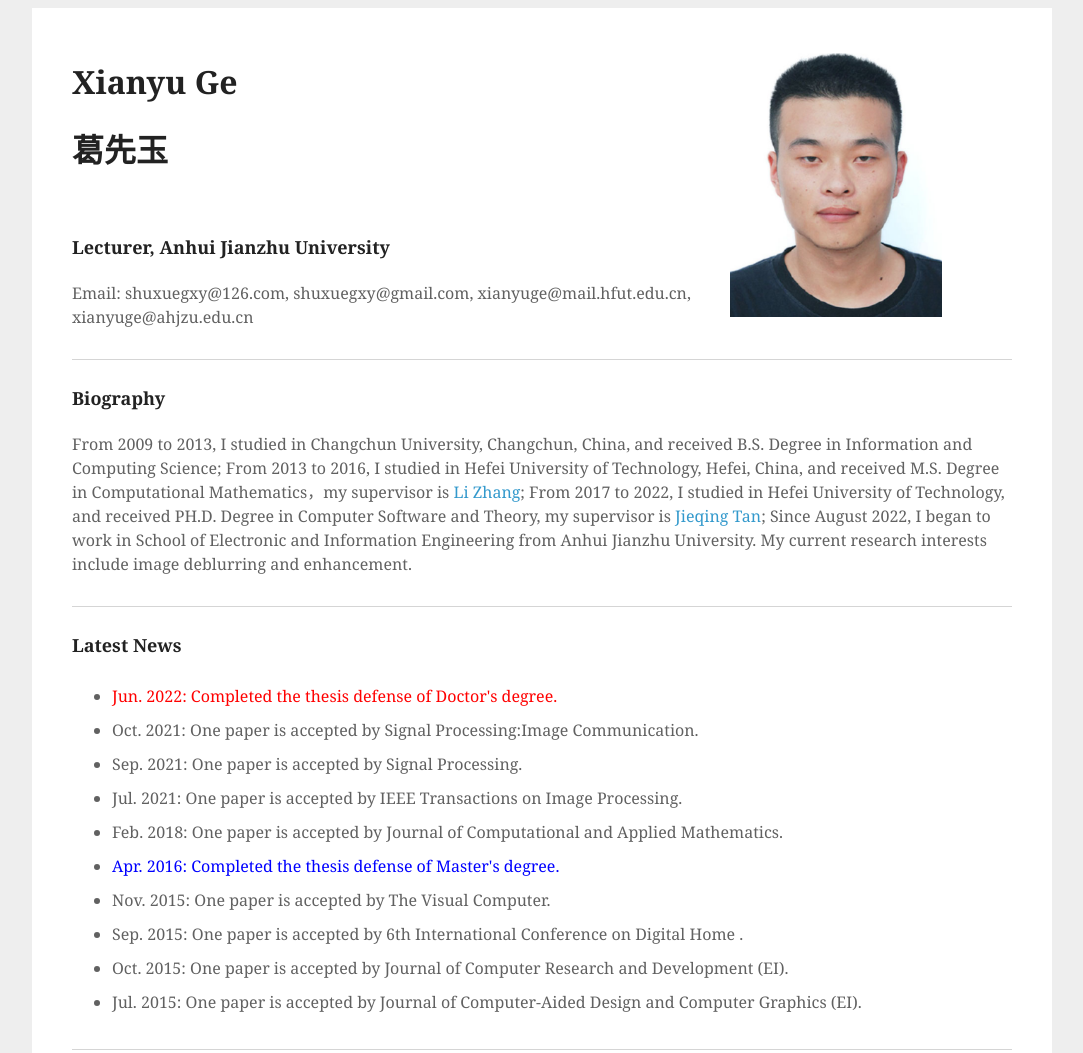
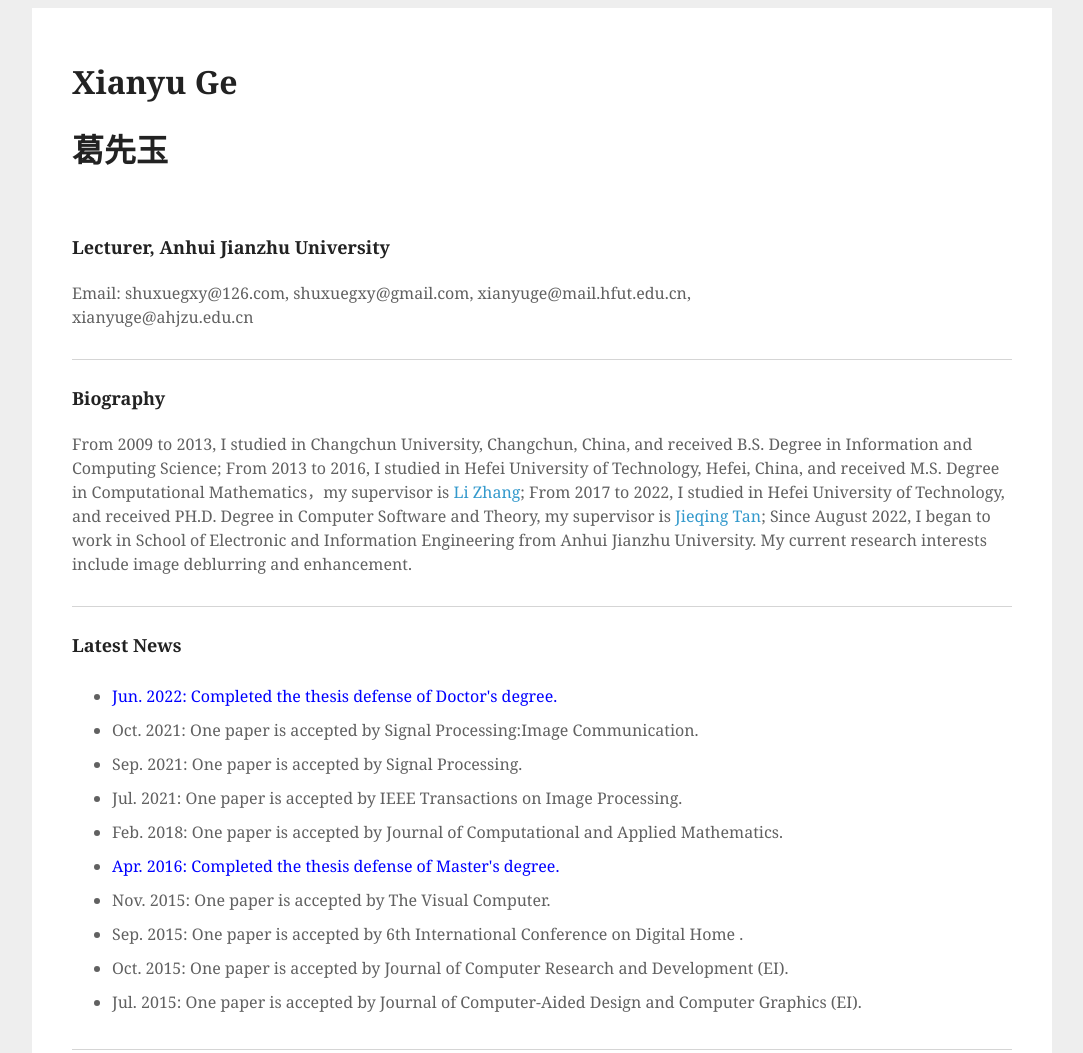
Before and after one commit to gexianyu/gexianyu.github.io, a plain HTML site: page index.html in a window 1280 px wide. Shown: the top 1053 px of the page, without its empty margins (138-1221 px from the left). Drawn offline with Linux system fonts and the light colour scheme.

Commit message:
Update index.html

```diff
--- a/index.html
+++ b/index.html
@@ -17,12 +17,9 @@
                     <p id='Personal-Name'>Xianyu Ge</p>
 					<p id='Personal-Name'>葛先玉</p>
                     <p id='Personal-introduction'>Lecturer, Anhui Jianzhu University</p>
-                    <p>Email: shuxuegxy@126.com, shuxuegxy@gmail.com, xianyuge@mail.hfut.edu.cn, xianyuge@ahjzu.edu.cn
-</p>
+                    <p>Email: shuxuegxy@126.com, shuxuegxy@gmail.com, xianyuge@mail.hfut.edu.cn, xianyuge@ahjzu.edu.cn</p>
                 </div>
-                <div class="fr col-3">
-                    <img class="personal-photo" src="img/Ge.png">
-                </div>
+
             </div>
 
             <hr style="float:left; width:100%" />
@@ -43,7 +40,7 @@
             <div class="module latest-news">
                 <p class="p-head">Latest News</p>
                 <ul>
-		    <li><font color="red">Jun. 2022: Completed the thesis defense of Doctor's degree.</font></li>
+		    <li><font color="blue">Jun. 2022: Completed the thesis defense of Doctor's degree.</font></li>
 	            <li>Oct. 2021: One paper is accepted by Signal Processing:Image Communication.</li>
                     <li>Sep. 2021: One paper is accepted by Signal Processing.</li>
 		    <li>Jul. 2021: One paper is accepted by IEEE Transactions on Image Processing.</li>
```
